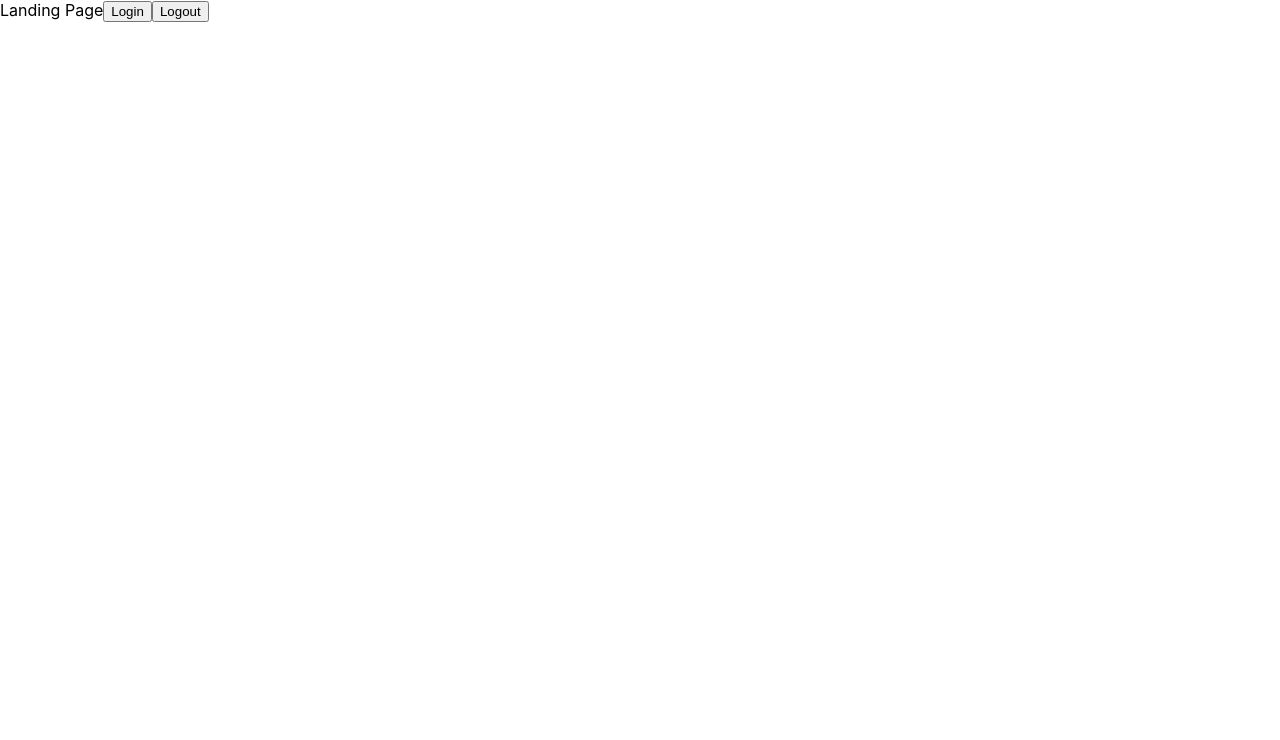
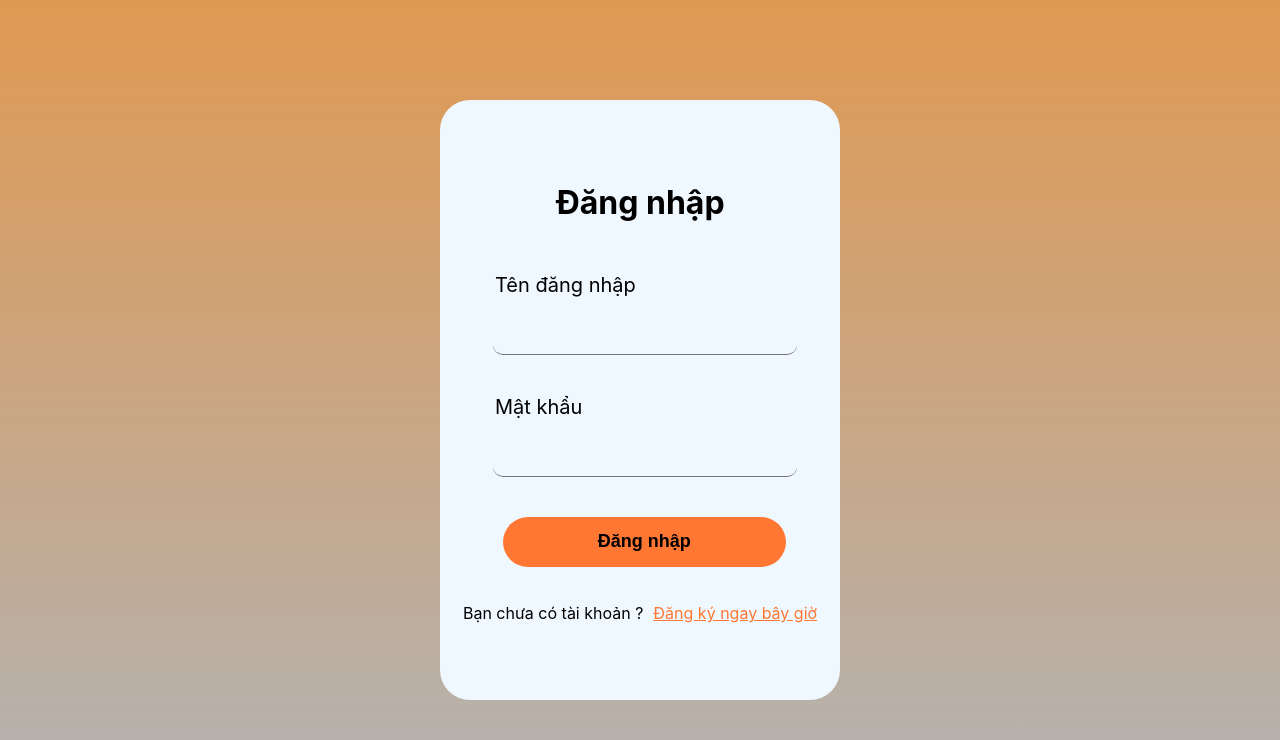
Before and after one commit to HaoHuynh0301/freight-mangement-system, a React (Create React App) app in the folder driver-app/: page / in a window 1280 px wide. Shown: the top 740 px of the page. Built offline with nearby package versions, Linux system fonts and the light colour scheme.

Commit message:
feat[reactjs]: create landing page and register page.

```diff
--- a/driver-app/src/auth.js
+++ b/driver-app/src/auth.js
@@ -1,3 +1,6 @@
+const axios = require('axios');
+const localStorage = require('local-storage');
+
 class Auth {
     constructor() {
         this.authenticate = false;
--- a/driver-app/src/screens/Landing.page.js
+++ b/driver-app/src/screens/Landing.page.js
@@ -1,22 +1,128 @@
 import React, { Component } from "react";
 import Auth from "../auth";
+import {
+    orangeColor,
+    ipAddress
+} from '../contants';
+import './css/signinStyle.css';
+import {
+    Link,
+    Redirect,
+    Route,
+    useHistory ,
+    withRouter
+} from "react-router-dom";
+const axios = require('axios');
+const localStorage = require('local-storage');
 
 class LandingPage extends Component {
     constructor(props) {
         super(props);
+        this.state = {
+            username: '',
+            password: '',
+        }
+        this.handleSignIn = this.handleSignIn.bind(this);
+    }
 
+    handleSignIn(event) {
+        event.preventDefault();
+        axios.post(`${ipAddress}/api/driver-signin/`, {
+            username: this.state.username,
+            password: this.state.password
+        })
+        .then(async (response) => {
+            await localStorage.set('token', response.data.access_token);
+            this.setState({
+                username: '',
+                password: '',
+            });
+        })
+        .catch((error) => {
+            alert('Tài khoản hoặc mật khẩu của bạn không đúng!');
+        });
     }
 
     render() {
         return(
-            <div>
-                Landing Page
-                <button onClick = {() => {
-                    this.props.history.push('/app');
-                }}>Login</button>
-                <button onClick = {() => {
-
-                }}>Logout</button>
+            <div style = {{
+                display: 'flex',
+                flexDirection: 'row',
+                justifyContent: 'center',
+                alignItems: 'center',
+                height: '100vh',
+                width: 'auto',
+                backgroundImage: 'linear-gradient(#e09952, #b3b3b3)'
+            }}>
+                <div className = 'mainContent'>
+                    <div className  = 'signInTitleWrapper'>
+                        <h1>Đăng nhập</h1>
+                    </div>
+                    <form onSubmit = {this.handleSignIn}>
+                        <div class = 'inputWrapper'>
+                            <p style = {{
+                                display: "flex",
+                                flexDirection: "row",
+                                alignSelf: "flex-start",
+                                marginLeft: "12px",
+                                fontSize: "20px"
+                            }}>Tên đăng nhập</p>
+                            <input type = 'text' className = 'inputStyle'
+                                value = {this.state.username}
+                                onChange = {(event) => {
+                                    this.setState({
+                                        username: event.target.value
+                                    });
+                                }}
+                            ></input>
+                        </div>
+                        <div class = 'inputWrapper'>
+                            <p style = {{
+                                display: "flex",
+                                flexDirection: "row",
+                                alignSelf: "flex-start",
+                                marginLeft: "12px",
+                                fontSize: "20px"
+                            }}>Mật khẩu</p>
+                            <input type = 'password' className = 'inputStyle'
+                                value = {this.state.password}
+                                onChange = {(event) => {
+                                    this.setState({
+                                        password: event.target.value
+                                    });
+                                }}
+                            ></input>
+                        </div>
+                        <input type = 'submit' value = 'Đăng nhập' style = {{
+                                marginTop: '20px',
+                                height: '50px',
+                                width: '90%',
+                                backgroundColor: '#ff7733',
+                                fontSize: '18px',
+                                fontWeight: 'bold',
+                                borderRadius: '30px',
+                                borderWidth: '0px',
+                                marginBottom: '20px',
+                                marginLeft: '20px'
+                        }}></input>
+                    </form>
+                    <div style = {{
+                        display: "flex",
+                        flexDirection: "row",
+                        justifyContent: "center",
+                        justifyContent: "center",
+                    }}>
+                        <p>Bạn chưa có tài khoản ?
+                            <Link
+                                to = '/register'
+                                style = {{
+                                    color: orangeColor,
+                                    marginLeft: 10
+                                }}
+                            >Đăng ký ngay bây giờ</Link>
+                        </p>
+                    </div>
+                </div>
             </div>
         );
     }
--- a/driver-app/src/screens/Register.page.js
+++ b/driver-app/src/screens/Register.page.js
@@ -6,6 +6,7 @@ import {
 import {
     Link
 } from 'react-router-dom';
+import './css/registerStyle.css';
 
 class Register extends Component {
     constructor(props) {
@@ -32,8 +33,24 @@ class Register extends Component {
 
     render() {
         return(
-            <div className = 'Container'>
-                <div className = 'mainContentRegister'>
+            <div style = {{
+                display: 'flex',
+                flexDirection: 'row',
+                justifyContent: 'center',
+                alignItems: 'center',
+                height: '100vh',
+                width: 'auto'
+            }}>
+                <div style = {{
+                    height: 'auto',
+                    width: '50%',
+                    border: 'solid 0.5px grey',
+                    display: 'flex',
+                    flexDirection: 'column',
+                    justifyContent: 'center',
+                    alignItems: 'center',
+                    borderRadius: '10px'
+                }}>
                     <h1 style = {{marginBottom: '40px'}}>Đăng ký</h1>
                     <form onSubmit = {this.handleRegister}>
                         <div style = {{
@@ -270,7 +287,13 @@ class Register extends Component {
                                 }}
                             ></input>
                         </div>
-                        <input className = 'submitBtn' type = 'submit' value = 'Đăng ký'></input>
+                        <input style = {{
+                            width: '350px',
+                            height: '40px',
+                            fontWeight: 'bold',
+                            backgroundColor: orangeColor,
+                            borderRadius: '5px'
+                        }} type = 'submit' value = 'Đăng ký'></input>
                     </form>
                     <div style = {{
                         display: "flex",
--- a/driver-app/src/screens/css/registerStyle.css
+++ b/driver-app/src/screens/css/registerStyle.css
@@ -1,43 +1,3 @@
-.Container {
-    display: flex;
-    flex-direction: column;
-    justify-content: center;
-    text-align: center;
+.inputType {
+    width: '400px';
 }
-
-.mainContentRegister {
-    /* margin-top: 200px; */
-    width: 600px;
-    height: 80%;
-    background-color: aliceblue;
-    border-radius: 30px;
-    display: flex;
-    flex-direction: column;
-    justify-content: center;
-    align-items: center;
-    border: solid 1.5em rgba(#000, .03);
-}
-
-.inputType {
-    margin-left: 10px;
-    height: 35px;
-    width: 300px;
-    font-size: 18px;
-    border-radius: 10px;
-    border-width: 0;
-    /* color: #FFF; */
-    border-bottom-width: 1px;
-    background-color: aliceblue;
-}
-
-.submitBtn {
-    margin-top: 20px;
-    height: 50px;
-    width: 95%;
-    background-color: #ff7733;
-    font-size: 18px;
-    font-weight: bold;
-    border-radius: 30px;
-    border-width: 0px;
-    margin-bottom: 20px;
-}
--- /dev/null
+++ b/driver-app/src/screens/css/signinStyle.css
@@ -0,0 +1,60 @@
+.Container {
+    display: flex;
+    flex-direction: column;
+    align-items: center;
+    background-image: linear-gradient(	#e09952, #b3b3b3);
+    height: 100vh;
+}
+
+.mainContent {
+    width: 400px;
+    height: 600px;
+    background-color: aliceblue;
+    border-radius: 30px;
+    display: flex;
+    flex-direction: column;
+    justify-content: center;
+    align-items: center;
+    border: solid 1.5em rgba(#000, .03);
+}
+
+.signInTitleWrapper {
+    margin-bottom: 10px;
+}
+
+.emailInput {
+    margin-left: 50px;
+}
+
+.inputWrapper {
+    display: flex;
+    flex-direction: column;
+    justify-content: center;
+    align-items: center;
+    margin-bottom: 20px;
+}
+
+.inputStyle {
+    margin-left: 10px;
+    height: 35px;
+    width: 300px;
+    font-size: 18px;
+    border-radius: 10px;
+    border-width: 0;
+    /* color: #FFF; */
+    border-bottom-width: 1px;
+    background-color: aliceblue;
+    /* text-decoration-color: grey; */
+}
+
+.submitSignInBtn {
+    margin-top: 20px;
+    height: 50px;
+    width: 90%;
+    background-color: #ff7733;
+    font-size: 18px;
+    font-weight: bold;
+    border-radius: 30px;
+    border-width: 0px;
+    margin-bottom: 20px;
+}
```
